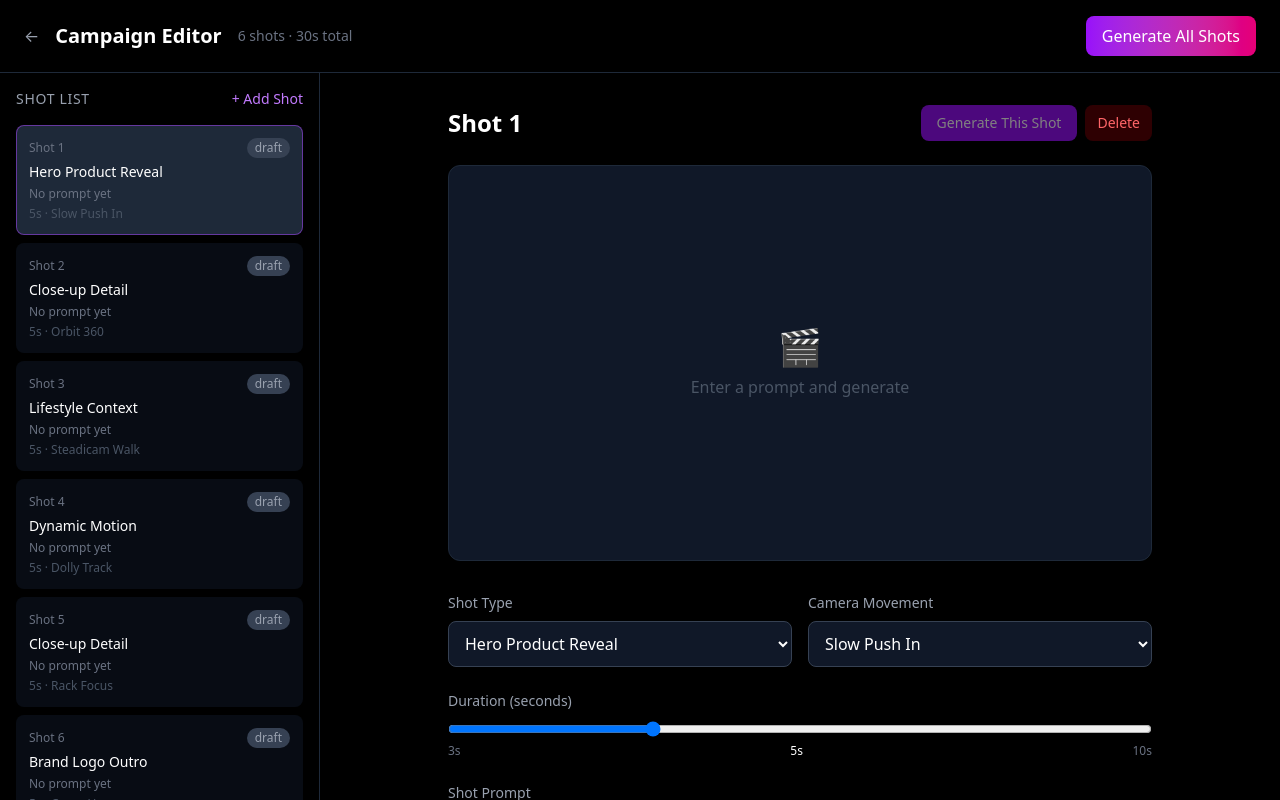
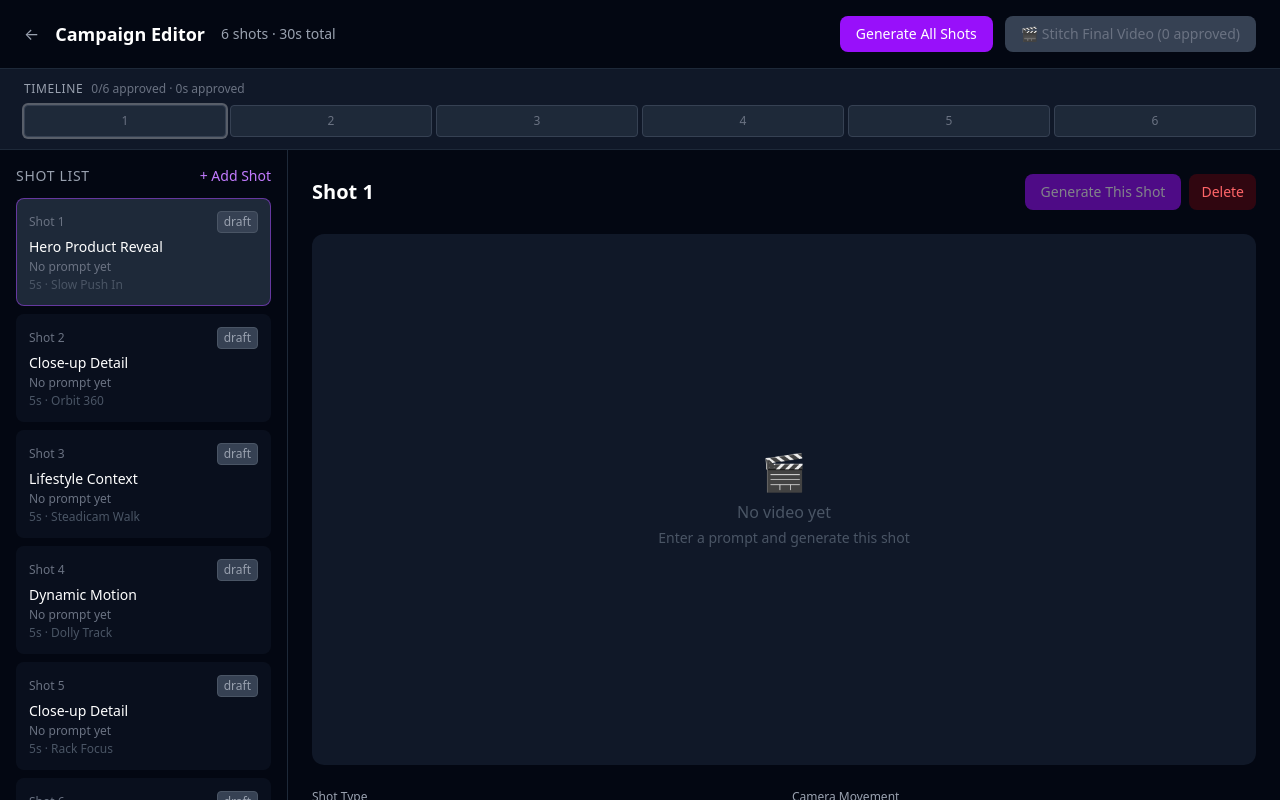
Before and after one commit to robertgrant-arch/cinematic-ai-studio, a Next.js app: page /campaign/1 in a window 1280 px wide. Shown: the top 800 px of the page. Built offline with nearby package versions, Linux system fonts and the light colour scheme.

Commit message:
Add shot approval workflow and auto-stitch pipeline

```diff
--- a/src/app/campaign/[id]/page.tsx
+++ b/src/app/campaign/[id]/page.tsx
@@ -1,5 +1,4 @@
 'use client'
-
 import { useState, useEffect, useCallback } from 'react'
 import { useParams, useRouter } from 'next/navigation'
 
@@ -12,6 +11,7 @@ interface Shot {
   camera_movement: string
   video_url?: string
   status: string
+  approval_status: 'pending' | 'approved' | 'rejected'
 }
 
 const SHOT_TYPES = [
@@ -44,18 +44,20 @@ export default function CampaignEditorPage() {
   const [project, setProject] = useState<any>(null)
   const [shots, setShots] = useState<Shot[]>([])
   const [generating, setGenerating] = useState<Record<number, boolean>>({})
-  const [activeShot, setActiveShot] = useState<number>(0)
+  const [activeShot, setActiveShot] = useState(0)
+  const [stitching, setStitching] = useState(false)
+  const [finalVideoUrl, setFinalVideoUrl] = useState<string | null>(null)
+  const [stitchError, setStitchError] = useState<string | null>(null)
 
   useEffect(() => {
-    // Initialize with a default shot list for a 30-sec commercial
     if (shots.length === 0) {
       setShots([
-        { order_index: 0, shot_type: 'Hero Product Reveal', prompt: '', duration: 5, camera_movement: 'Slow Push In', status: 'draft' },
-        { order_index: 1, shot_type: 'Close-up Detail', prompt: '', duration: 5, camera_movement: 'Orbit 360', status: 'draft' },
-        { order_index: 2, shot_type: 'Lifestyle Context', prompt: '', duration: 5, camera_movement: 'Steadicam Walk', status: 'draft' },
-        { order_index: 3, shot_type: 'Dynamic Motion', prompt: '', duration: 5, camera_movement: 'Dolly Track', status: 'draft' },
-        { order_index: 4, shot_type: 'Close-up Detail', prompt: '', duration: 5, camera_movement: 'Rack Focus', status: 'draft' },
-        { order_index: 5, shot_type: 'Brand Logo Outro', prompt: '', duration: 5, camera_movement: 'Crane Up', status: 'draft' },
+        { order_index: 0, shot_type: 'Hero Product Reveal', prompt: '', duration: 5, camera_movement: 'Slow Push In', status: 'draft', approval_status: 'pending' },
+        { order_index: 1, shot_type: 'Close-up Detail', prompt: '', duration: 5, camera_movement: 'Orbit 360', status: 'draft', approval_status: 'pending' },
+        { order_index: 2, shot_type: 'Lifestyle Context', prompt: '', duration: 5, camera_movement: 'Steadicam Walk', status: 'draft', approval_status: 'pending' },
+        { order_index: 3, shot_type: 'Dynamic Motion', prompt: '', duration: 5, camera_movement: 'Dolly Track', status: 'draft', approval_status: 'pending' },
+        { order_index: 4, shot_type: 'Close-up Detail', prompt: '', duration: 5, camera_movement: 'Rack Focus', status: 'draft', approval_status: 'pending' },
+        { order_index: 5, shot_type: 'Brand Logo Outro', prompt: '', duration: 5, camera_movement: 'Crane Up', status: 'draft', approval_status: 'pending' },
       ])
     }
   }, [])
@@ -72,6 +74,7 @@ export default function CampaignEditorPage() {
       duration: 5,
       camera_movement: 'Static Lock',
       status: 'draft',
+      approval_status: 'pending',
     }])
   }
 
@@ -80,13 +83,22 @@ export default function CampaignEditorPage() {
     if (activeShot >= shots.length - 1) setActiveShot(Math.max(0, shots.length - 2))
   }
 
+  const approveShot = (index: number) => {
+    updateShot(index, 'approval_status', 'approved')
+  }
+
+  const rejectShot = (index: number) => {
+    updateShot(index, 'approval_status', 'rejected')
+    updateShot(index, 'status', 'draft')
+    updateShot(index, 'video_url' as any, undefined)
+  }
+
   const generateShot = async (index: number) => {
     const shot = shots[index]
     if (!shot.prompt) return alert('Please enter a prompt for this shot')
-
     setGenerating(prev => ({ ...prev, [index]: true }))
     updateShot(index, 'status', 'generating')
-
+    updateShot(index, 'approval_status', 'pending')
     try {
       const res = await fetch('/api/generate', {
         method: 'POST',
@@ -123,77 +135,205 @@ export default function CampaignEditorPage() {
     }
   }
 
-  const totalDuration = shots.reduce((sum, s) => sum + s.duration, 0)
+  const stitchFinalVideo = async () => {
+    const approvedShots = shots.filter(s => s.approval_status === 'approved' && s.video_url)
+    if (approvedShots.length < 2) {
+      alert('You need at least 2 approved shots with videos to stitch the final commercial.')
+      return
+    }
+    setStitching(true)
+    setStitchError(null)
+    setFinalVideoUrl(null)
+    try {
+      const res = await fetch('/api/stitch', {
+        method: 'POST',
+        headers: { 'Content-Type': 'application/json' },
+        body: JSON.stringify({ projectId, videoUrls: approvedShots.map(s => s.video_url) }),
+      })
+      const data = await res.json()
+      if (data.videoUrl) {
+        setFinalVideoUrl(data.videoUrl)
+      } else {
+        setStitchError(data.error || 'Stitching failed')
+      }
+    } catch (err: any) {
+      setStitchError(err.message || 'Stitching failed')
+    } finally {
+      setStitching(false)
+    }
+  }
+
+  const approvedCount = shots.filter(s => s.approval_status === 'approved' && s.video_url).length
+  const completedCount = shots.filter(s => s.status === 'completed').length
+  const totalDuration = shots.filter(s => s.approval_status === 'approved').reduce((sum, s) => sum + s.duration, 0)
+  const allShotsDuration = shots.reduce((sum, s) => sum + s.duration, 0)
+
+  const approvalColor = (status: string) => {
+    if (status === 'approved') return 'bg-green-500/20 border-green-500/50 text-green-400'
+    if (status === 'rejected') return 'bg-red-500/20 border-red-500/50 text-red-400'
+    return 'bg-yellow-500/20 border-yellow-500/50 text-yellow-400'
+  }
+
+  const approvalLabel = (status: string) => {
+    if (status === 'approved') return '✓ Approved'
+    if (status === 'rejected') return '✗ Rejected'
+    return '⏳ Pending'
+  }
 
   return (
-    <div className="min-h-screen bg-black text-white">
+    <div className="min-h-screen bg-gray-950 text-white flex flex-col">
       {/* Top Bar */}
-      <div className="border-b border-gray-800 px-6 py-4 flex items-center justify-between">
+      <div className="flex items-center justify-between px-6 py-4 border-b border-gray-800">
         <div className="flex items-center gap-4">
-          <button onClick={() => router.push('/dashboard')} className="text-gray-400 hover:text-white">
-            ←
+          <button onClick={() => router.push('/dashboard')} className="text-gray-400 hover:text-white">←</button>
+          <h1 className="text-lg font-semibold">Campaign Editor</h1>
+          <span className="text-sm text-gray-400">{shots.length} shots · {allShotsDuration}s total</span>
+        </div>
+        <div className="flex items-center gap-3">
+          <button onClick={generateAll} className="px-4 py-2 bg-purple-600 rounded-lg text-sm font-medium hover:bg-purple-500">
+            Generate All Shots
           </button>
-          <h1 className="text-xl font-bold">Campaign Editor</h1>
-          <span className="text-sm text-gray-500">{shots.length} shots · {totalDuration}s total</span>
-        </div>
-        <div className="flex gap-3">
           <button
-            onClick={generateAll}
-            className="px-4 py-2 bg-gradient-to-r from-purple-600 to-pink-600 rounded-lg font-medium hover:from-purple-500 hover:to-pink-500"
+            onClick={stitchFinalVideo}
+            disabled={approvedCount < 2 || stitching}
+            className={`px-4 py-2 rounded-lg text-sm font-medium transition-all ${
+              approvedCount >= 2 && !stitching
+                ? 'bg-green-600 hover:bg-green-500 text-white shadow-lg shadow-green-900/50'
+                : 'bg-gray-700 text-gray-500 cursor-not-allowed'
+            }`}
           >
-            Generate All Shots
+            {stitching ? '⏳ Stitching...' : `🎬 Stitch Final Video (${approvedCount} approved)`}
           </button>
         </div>
       </div>
 
-      <div className="flex h-[calc(100vh-73px)]">
-        {/* Shot List Sidebar */}
-        <div className="w-80 border-r border-gray-800 overflow-y-auto">
-          <div className="p-4">
-            <div className="flex items-center justify-between mb-4">
-              <h2 className="text-sm font-medium text-gray-400 uppercase tracking-wider">Shot List</h2>
-              <button onClick={addShot} className="text-purple-400 hover:text-purple-300 text-sm">+ Add Shot</button>
+      {/* Approval Timeline Bar */}
+      <div className="px-6 py-3 bg-gray-900 border-b border-gray-800">
+        <div className="flex items-center gap-2 mb-2">
+          <span className="text-xs text-gray-400 uppercase tracking-wider">Timeline</span>
+          <span className="text-xs text-gray-500">{approvedCount}/{shots.length} approved · {totalDuration}s approved</span>
+          {approvedCount === shots.length && completedCount === shots.length && (
+            <span className="text-xs bg-green-500/20 text-green-400 px-2 py-0.5 rounded-full">✓ All approved — ready to stitch!</span>
+          )}
         </div>
+        <div className="flex gap-1">
           {shots.map((shot, i) => (
             <button
               key={i}
               onClick={() => setActiveShot(i)}
-                className={`w-full text-left p-3 rounded-lg mb-2 transition-all ${
-                  activeShot === i
-                    ? 'bg-gray-800 border border-purple-500/50'
-                    : 'bg-gray-900/50 border border-transparent hover:bg-gray-800/50'
-                }`}
+              className={`flex-1 h-8 rounded text-xs font-medium border transition-all ${
+                shot.approval_status === 'approved'
+                  ? 'bg-green-500/30 border-green-500/60 text-green-300'
+                  : shot.approval_status === 'rejected'
+                  ? 'bg-red-500/20 border-red-500/40 text-red-400'
+                  : shot.status === 'completed'
+                  ? 'bg-purple-500/20 border-purple-500/40 text-purple-300'
+                  : shot.status === 'generating'
+                  ? 'bg-yellow-500/20 border-yellow-500/40 text-yellow-300 animate-pulse'
+                  : 'bg-gray-800 border-gray-700 text-gray-500'
+              } ${activeShot === i ? 'ring-2 ring-white/30' : ''}`}
+              title={`${shot.shot_type} (${shot.approval_status})`}
             >
-                <div className="flex items-center justify-between">
-                  <span className="text-xs text-gray-500">Shot {i + 1}</span>
-                  <span className={`text-xs px-2 py-0.5 rounded-full ${
-                    shot.status === 'completed' ? 'bg-green-500/20 text-green-400' :
-                    shot.status === 'generating' ? 'bg-yellow-500/20 text-yellow-400' :
-                    shot.status === 'failed' ? 'bg-red-500/20 text-red-400' :
-                    'bg-gray-700 text-gray-400'
-                  }`}>{shot.status}</span>
-                </div>
-                <div className="font-medium text-sm mt-1">{shot.shot_type}</div>
-                <div className="text-xs text-gray-500 mt-1 truncate">{shot.prompt || 'No prompt yet'}</div>
-                <div className="text-xs text-gray-600 mt-1">{shot.duration}s · {shot.camera_movement}</div>
+              {i + 1}
             </button>
           ))}
         </div>
       </div>
 
+      {/* Final Video Panel */}
+      {(finalVideoUrl || stitchError) && (
+        <div className="px-6 py-4 bg-gray-900 border-b border-gray-800">
+          {finalVideoUrl && (
+            <div>
+              <div className="flex items-center gap-2 mb-3">
+                <span className="text-green-400 font-semibold">🎉 Final 30-Second Commercial Ready!</span>
+                <a href={finalVideoUrl} download className="text-xs text-blue-400 hover:text-blue-300 underline">Download MP4</a>
+              </div>
+              <video src={finalVideoUrl} controls className="w-full max-w-3xl rounded-lg" />
+            </div>
+          )}
+          {stitchError && (
+            <div className="text-red-400 text-sm">❌ Stitch error: {stitchError}</div>
+          )}
+        </div>
+      )}
+
+      <div className="flex flex-1 overflow-hidden">
+        {/* Shot List Sidebar */}
+        <div className="w-72 border-r border-gray-800 overflow-y-auto p-4">
+          <div className="flex items-center justify-between mb-3">
+            <h2 className="text-sm font-medium text-gray-400 uppercase tracking-wider">Shot List</h2>
+            <button onClick={addShot} className="text-sm text-purple-400 hover:text-purple-300">+ Add Shot</button>
+          </div>
+          {shots.map((shot, i) => (
+            <button key={i} onClick={() => setActiveShot(i)}
+              className={`w-full text-left p-3 rounded-lg mb-2 transition-all ${
+                activeShot === i
+                  ? 'bg-gray-800 border border-purple-500/50'
+                  : 'bg-gray-900/50 border border-transparent hover:bg-gray-800/50'
+              }`}>
+              <div className="flex items-center justify-between mb-1">
+                <span className="text-xs text-gray-500">Shot {i + 1}</span>
+                <div className="flex items-center gap-1">
+                  <span className={`text-xs px-1.5 py-0.5 rounded border ${
+                    shot.status === 'completed' ? 'bg-purple-500/20 border-purple-500/40 text-purple-300' :
+                    shot.status === 'generating' ? 'bg-yellow-500/20 border-yellow-500/40 text-yellow-300' :
+                    shot.status === 'failed' ? 'bg-red-500/20 border-red-500/40 text-red-300' :
+                    'bg-gray-700 border-gray-600 text-gray-400'
+                  }`}>{shot.status}</span>
+                  {shot.status === 'completed' && (
+                    <span className={`text-xs px-1.5 py-0.5 rounded border ${approvalColor(shot.approval_status)}`}>
+                      {approvalLabel(shot.approval_status)}
+                    </span>
+                  )}
+                </div>
+              </div>
+              <div className="text-sm font-medium text-white truncate">{shot.shot_type}</div>
+              <div className="text-xs text-gray-500 truncate mt-0.5">{shot.prompt || 'No prompt yet'}</div>
+              <div className="text-xs text-gray-600 mt-0.5">{shot.duration}s · {shot.camera_movement}</div>
+            </button>
+          ))}
+        </div>
+
         {/* Main Editor */}
-        <div className="flex-1 overflow-y-auto">
+        <div className="flex-1 overflow-y-auto p-6">
           {shots[activeShot] && (
-            <div className="max-w-3xl mx-auto p-8">
+            <div>
               <div className="flex items-center justify-between mb-6">
-                <h2 className="text-2xl font-bold">Shot {activeShot + 1}</h2>
-                <div className="flex gap-2">
+                <h2 className="text-xl font-bold">Shot {activeShot + 1}</h2>
+                <div className="flex items-center gap-2">
+                  {shots[activeShot].status === 'completed' && (
+                    <>
+                      <button
+                        onClick={() => approveShot(activeShot)}
+                        disabled={shots[activeShot].approval_status === 'approved'}
+                        className={`px-4 py-2 rounded-lg text-sm font-medium transition-all ${
+                          shots[activeShot].approval_status === 'approved'
+                            ? 'bg-green-600 text-white cursor-default'
+                            : 'bg-green-600/20 text-green-400 border border-green-500/40 hover:bg-green-600 hover:text-white'
+                        }`}
+                      >
+                        {shots[activeShot].approval_status === 'approved' ? '✓ Approved' : 'Approve Shot'}
+                      </button>
+                      <button
+                        onClick={() => rejectShot(activeShot)}
+                        disabled={shots[activeShot].approval_status === 'rejected'}
+                        className={`px-4 py-2 rounded-lg text-sm font-medium transition-all ${
+                          shots[activeShot].approval_status === 'rejected'
+                            ? 'bg-red-700 text-white cursor-default'
+                            : 'bg-red-600/20 text-red-400 border border-red-500/40 hover:bg-red-600 hover:text-white'
+                        }`}
+                      >
+                        {shots[activeShot].approval_status === 'rejected' ? '✗ Rejected' : 'Reject / Redo'}
+                      </button>
+                    </>
+                  )}
                   <button
                     onClick={() => generateShot(activeShot)}
                     disabled={generating[activeShot] || !shots[activeShot].prompt}
                     className="px-4 py-2 bg-purple-600 rounded-lg text-sm font-medium hover:bg-purple-500 disabled:opacity-50"
                   >
-                    {generating[activeShot] ? 'Generating...' : 'Generate This Shot'}
+                    {generating[activeShot] ? 'Generating...' : shots[activeShot].status === 'completed' ? 'Regenerate' : 'Generate This Shot'}
                   </button>
                   {shots.length > 1 && (
                     <button onClick={() => removeShot(activeShot)} className="px-3 py-2 bg-red-600/20 text-red-400 rounded-lg text-sm hover:bg-red-600/30">
@@ -204,75 +344,101 @@ export default function CampaignEditorPage() {
               </div>
 
               {/* Video Preview */}
-              <div className="aspect-video bg-gray-900 rounded-xl mb-8 flex items-center justify-center border border-gray-800 overflow-hidden">
+              <div className="mb-6 bg-gray-900 rounded-xl overflow-hidden">
                 {shots[activeShot].video_url ? (
-                  <video src={shots[activeShot].video_url} controls className="w-full h-full object-cover" />
-                ) : generating[activeShot] ? (
-                  <div className="text-center">
-                    <div className="w-12 h-12 border-4 border-purple-500 border-t-transparent rounded-full animate-spin mx-auto mb-4" />
-                    <p className="text-gray-400">Generating cinematic shot...</p>
-                    <p className="text-xs text-gray-600 mt-1">This may take 30-120 seconds</p>
+                  <div>
+                    <video
+                      src={shots[activeShot].video_url}
+                      controls
+                      className="w-full"
+                    />
+                    {shots[activeShot].approval_status === 'approved' && (
+                      <div className="px-4 py-2 bg-green-500/10 border-t border-green-500/20 flex items-center gap-2">
+                        <span className="text-green-400 text-sm">✓ Shot approved and queued for final stitch</span>
+                        {approvedCount > 1 && (
+                          <span className="text-xs text-green-300/70">— {approvedCount} shots ready, {allShotsDuration - totalDuration}s remaining to approve</span>
+                        )}
+                      </div>
+                    )}
+                    {shots[activeShot].approval_status === 'rejected' && (
+                      <div className="px-4 py-2 bg-red-500/10 border-t border-red-500/20">
+                        <span className="text-red-400 text-sm">✗ Shot rejected — edit the prompt and regenerate</span>
+                      </div>
+                    )}
                   </div>
                 ) : (
-                  <div className="text-center text-gray-600">
-                    <p className="text-4xl mb-2">🎬</p>
-                    <p>Enter a prompt and generate</p>
+                  <div className="aspect-video flex items-center justify-center text-gray-600">
+                    {shots[activeShot].status === 'generating' ? (
+                      <div className="text-center">
+                        <div className="text-2xl mb-2 animate-pulse">🎬</div>
+                        <p className="text-yellow-400">Generating cinematic shot...</p>
+                        <p className="text-xs text-gray-500 mt-1">This may take 30–120 seconds</p>
+                      </div>
+                    ) : shots[activeShot].status === 'failed' ? (
+                      <div className="text-center">
+                        <div className="text-2xl mb-2">⚠️</div>
+                        <p className="text-red-400">Generation failed</p>
+                        <p className="text-xs text-gray-500 mt-1">Check your prompt and try again</p>
+                      </div>
+                    ) : (
+                      <div className="text-center">
+                        <div className="text-4xl mb-2">🎬</div>
+                        <p>No video yet</p>
+                        <p className="text-sm mt-1">Enter a prompt and generate this shot</p>
+                      </div>
+                    )}
                   </div>
                 )}
               </div>
 
-              {/* Shot Configuration */}
-              <div className="space-y-6">
-                <div className="grid grid-cols-2 gap-4">
+              {/* Shot Settings */}
+              <div className="grid grid-cols-2 gap-4 mb-4">
                 <div>
-                    <label className="block text-sm text-gray-400 mb-2">Shot Type</label>
+                  <label className="block text-xs text-gray-400 mb-1">Shot Type</label>
                   <select
                     value={shots[activeShot].shot_type}
-                      onChange={(e) => updateShot(activeShot, 'shot_type', e.target.value)}
-                      className="w-full bg-gray-900 border border-gray-700 rounded-lg px-3 py-2.5 text-white"
+                    onChange={e => updateShot(activeShot, 'shot_type', e.target.value)}
+                    className="w-full bg-gray-800 border border-gray-700 rounded-lg px-3 py-2 text-sm"
                   >
-                      {SHOT_TYPES.map(t => <option key={t} value={t}>{t}</option>)}
+                    {SHOT_TYPES.map(t => <option key={t}>{t}</option>)}
                   </select>
                 </div>
                 <div>
-                    <label className="block text-sm text-gray-400 mb-2">Camera Movement</label>
+                  <label className="block text-xs text-gray-400 mb-1">Camera Movement</label>
                   <select
                     value={shots[activeShot].camera_movement}
-                      onChange={(e) => updateShot(activeShot, 'camera_movement', e.target.value)}
-                      className="w-full bg-gray-900 border border-gray-700 rounded-lg px-3 py-2.5 text-white"
+                    onChange={e => updateShot(activeShot, 'camera_movement', e.target.value)}
+                    className="w-full bg-gray-800 border border-gray-700 rounded-lg px-3 py-2 text-sm"
                   >
-                      {CAMERA_MOVES.map(c => <option key={c} value={c}>{c}</option>)}
+                    {CAMERA_MOVES.map(m => <option key={m}>{m}</option>)}
                   </select>
                 </div>
               </div>
 
-                <div>
-                  <label className="block text-sm text-gray-400 mb-2">Duration (seconds)</label>
+              <div className="mb-4">
+                <label className="block text-xs text-gray-400 mb-1">Duration (seconds)</label>
+                <div className="flex items-center gap-3">
+                  <span className="text-xs text-gray-500">3s</span>
                   <input
-                    type="range"
-                    min={3}
-                    max={10}
+                    type="range" min={3} max={10} step={1}
                     value={shots[activeShot].duration}
-                    onChange={(e) => updateShot(activeShot, 'duration', parseInt(e.target.value))}
-                    className="w-full"
+                    onChange={e => updateShot(activeShot, 'duration', Number(e.target.value))}
+                    className="flex-1"
                   />
-                  <div className="flex justify-between text-xs text-gray-500">
-                    <span>3s</span>
-                    <span className="text-white font-medium">{shots[activeShot].duration}s</span>
-                    <span>10s</span>
+                  <span className="text-sm font-bold text-white w-8">{shots[activeShot].duration}s</span>
+                  <span className="text-xs text-gray-500">10s</span>
                 </div>
               </div>
 
               <div>
-                  <label className="block text-sm text-gray-400 mb-2">Shot Prompt</label>
+                <label className="block text-xs text-gray-400 mb-1">Shot Prompt</label>
                 <textarea
                   value={shots[activeShot].prompt}
-                    onChange={(e) => updateShot(activeShot, 'prompt', e.target.value)}
+                  onChange={e => updateShot(activeShot, 'prompt', e.target.value)}
                   rows={4}
-                    placeholder="Describe exactly what should happen in this shot. Be specific about lighting, angles, product positioning, and mood..."
-                    className="w-full bg-gray-900 border border-gray-700 rounded-lg px-4 py-3 text-white placeholder-gray-500 focus:outline-none focus:ring-2 focus:ring-purple-500"
+                  placeholder="Describe this shot in detail..."
+                  className="w-full bg-gray-800 border border-gray-700 rounded-lg px-3 py-2 text-sm resize-none focus:border-purple-500 focus:outline-none"
                 />
-                </div>
               </div>
             </div>
           )}
```
Lines whose indentation alone changed are shown as unchanged.
